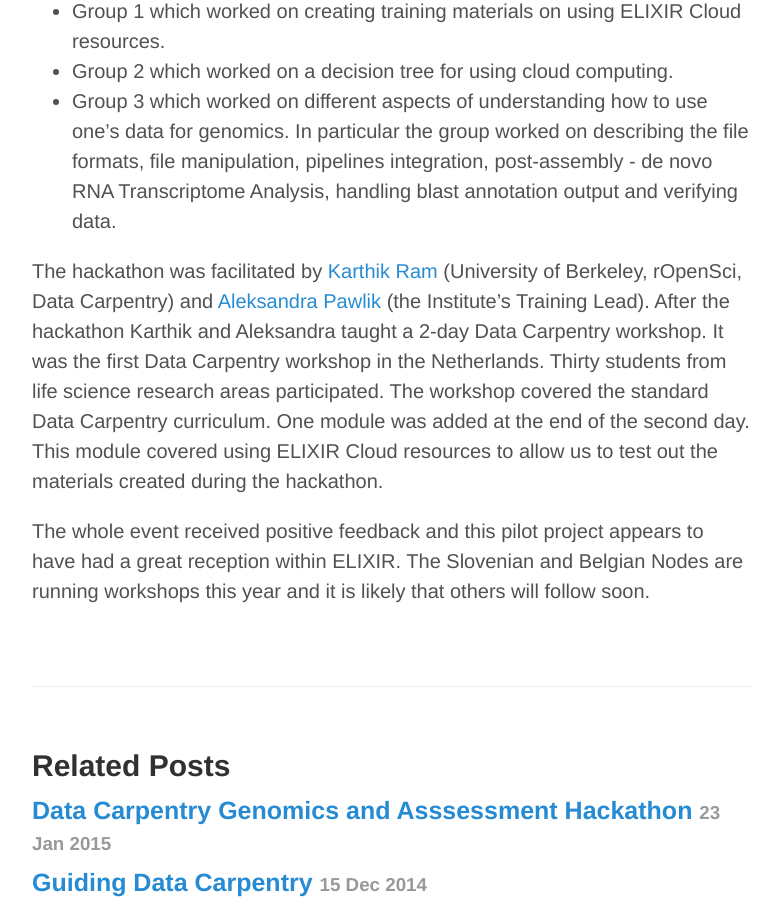
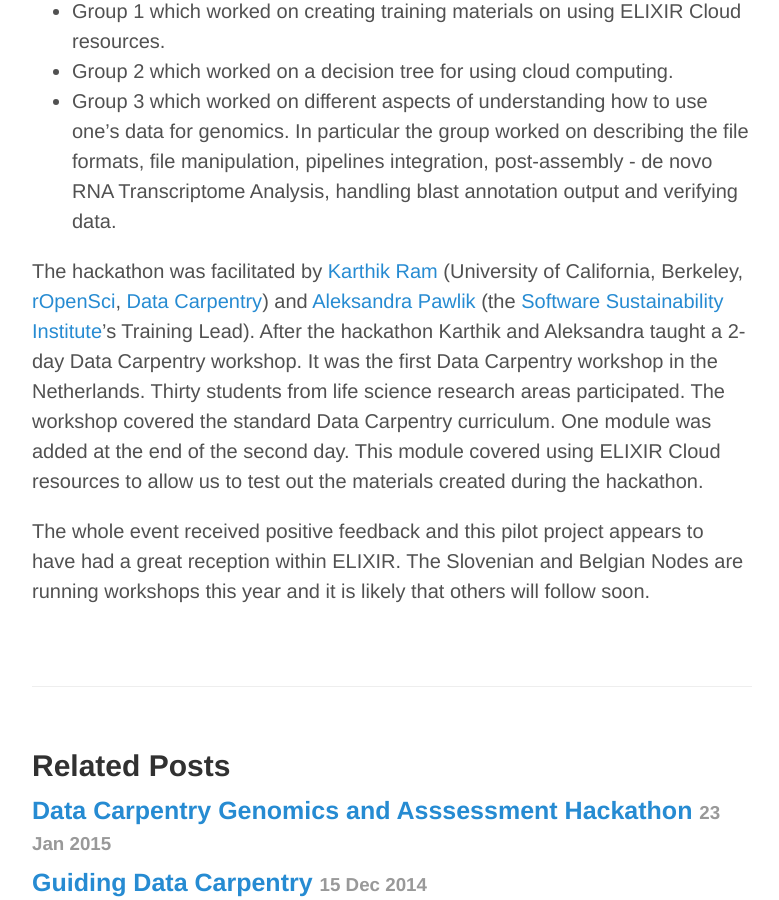
Before and after one commit to tracykteal/blog, a Jekyll site: the page built from _posts/2015-07-01-elixir-nl.md, in a window 1280 px wide and 900 px high, scrolled down 966 px. Shown: the whole window, without its empty margins (248-1027 px from the left). Built offline with Jekyll 4.4.1, drawn with Linux system fonts in a browser that asks for light colours; comment, search, counter and statistics services are not loaded.

Commit message:
fixed Karthik and Aleksandra's associations and added links

```diff
--- a/_posts/2015-07-01-elixir-nl.md
+++ b/_posts/2015-07-01-elixir-nl.md
@@ -12,6 +12,6 @@ The hackathon consisted of two days during which the participants representing 1
 *   Group 2 which worked on a decision tree for using cloud computing.
 *   Group 3 which worked on different aspects of understanding how to use one's data for genomics. In particular the group worked on describing the file formats, file manipulation, pipelines integration, post-assembly - de novo RNA Transcriptome Analysis, handling blast annotation output and verifying data.
 
-The hackathon was facilitated by [Karthik Ram](http://karthik.io/) (University of Berkeley, rOpenSci, Data Carpentry) and [Aleksandra Pawlik](http://www.software.ac.uk/about/people/aleksandra-pawlik) (the Institute's Training Lead). After the hackathon Karthik and Aleksandra taught a 2-day Data Carpentry workshop. It was the first Data Carpentry workshop in the Netherlands. Thirty students from life science research areas participated. The workshop covered the standard Data Carpentry curriculum. One module was added at the end of the second day. This module covered using ELIXIR Cloud resources to allow us to test out the materials created during the hackathon.
+The hackathon was facilitated by [Karthik Ram](http://karthik.io/) (University of California, Berkeley, [rOpenSci](https://ropensci.org), [Data Carpentry](http://datacarpentry.org)) and [Aleksandra Pawlik](http://www.software.ac.uk/about/people/aleksandra-pawlik) (the [Software Sustainability Institute](http://www.software.ac.uk)'s Training Lead). After the hackathon Karthik and Aleksandra taught a 2-day Data Carpentry workshop. It was the first Data Carpentry workshop in the Netherlands. Thirty students from life science research areas participated. The workshop covered the standard Data Carpentry curriculum. One module was added at the end of the second day. This module covered using ELIXIR Cloud resources to allow us to test out the materials created during the hackathon.
 
 The whole event received positive feedback and this pilot project appears to have had a great reception within ELIXIR. The Slovenian and Belgian Nodes are running workshops this year and it is likely that others will follow soon.
```
